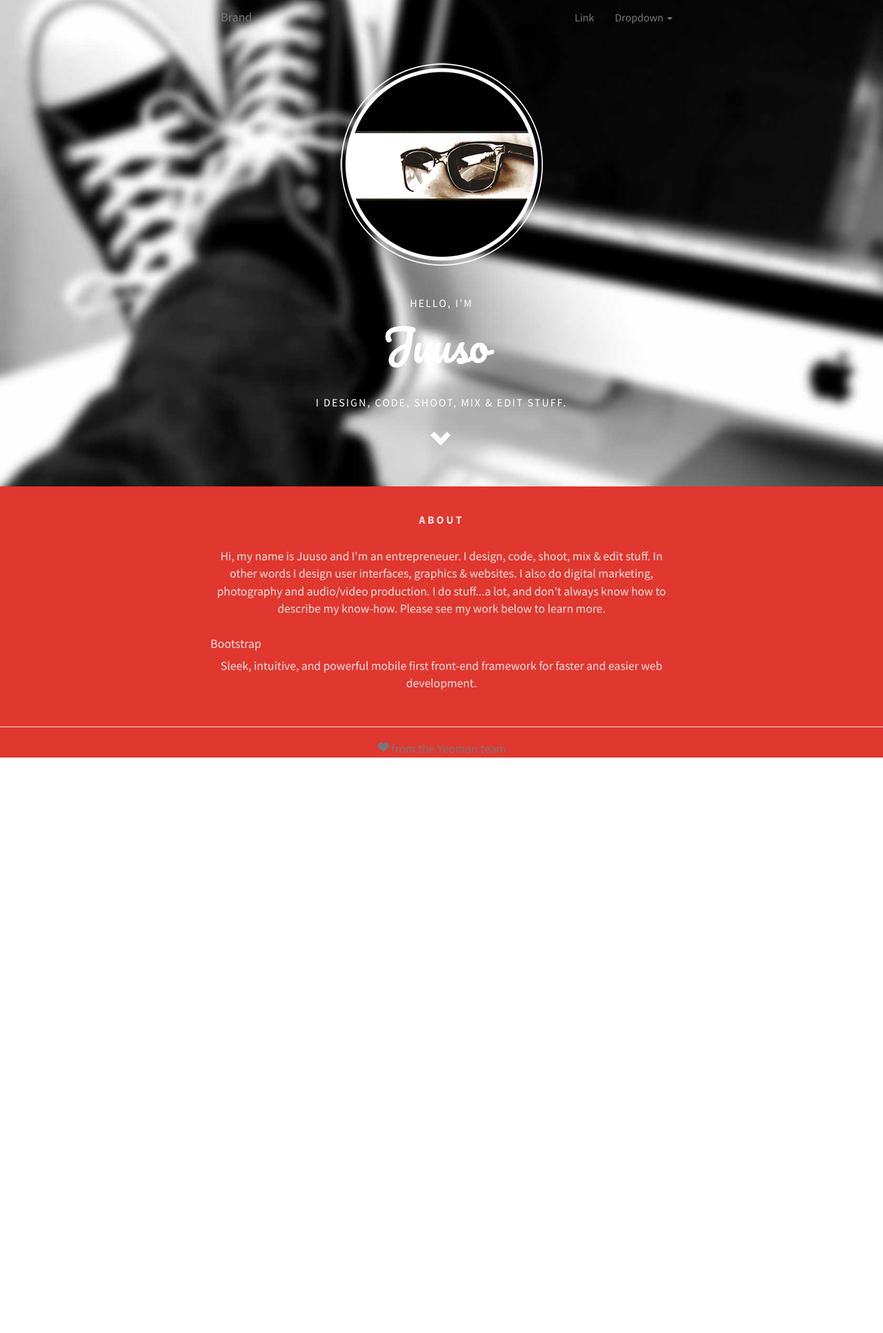
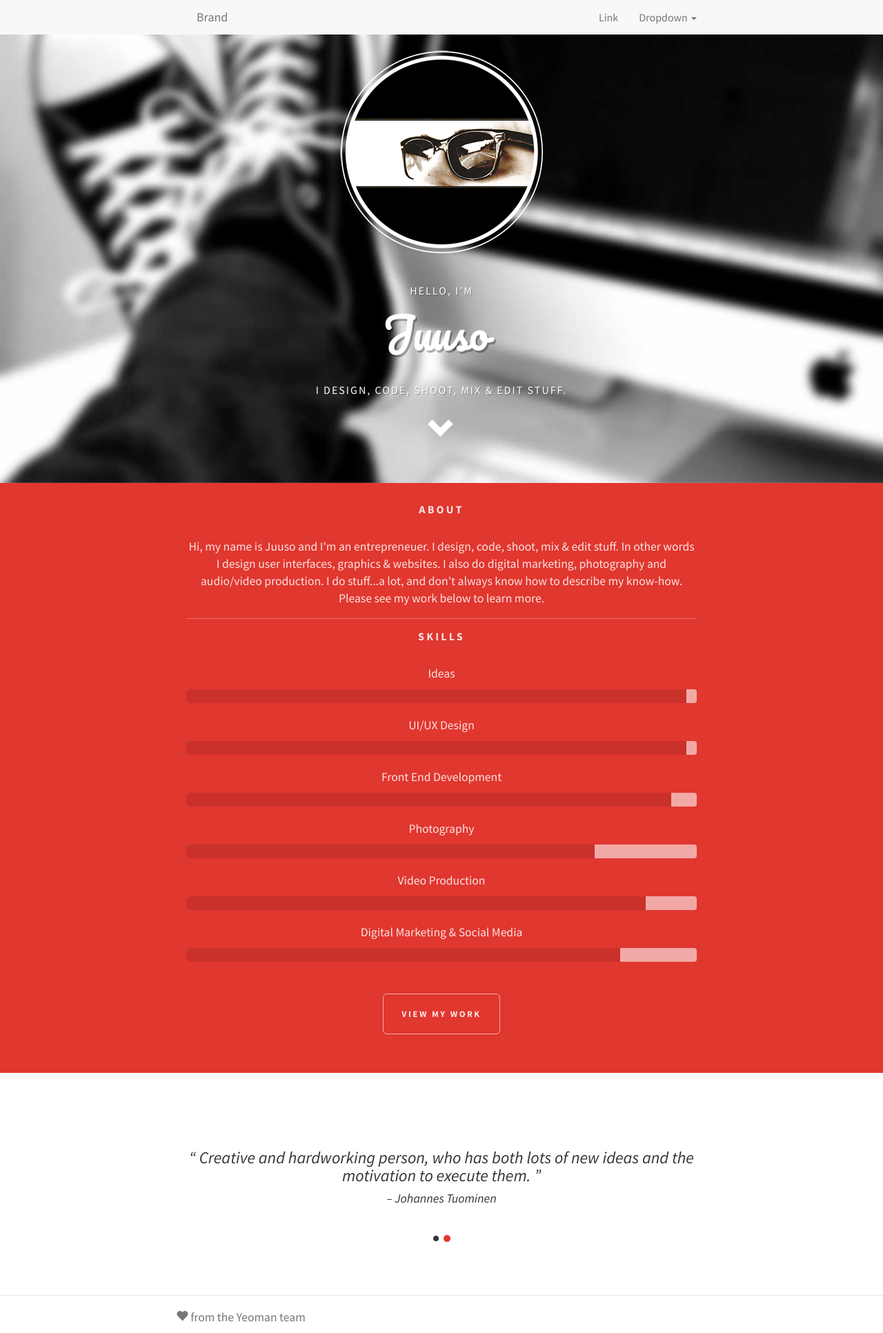
Before and after one commit to juusoco/Portfolio, a website: page app/index.html in a window 1280 px wide. Shown: the whole page at 69% size. Before the commit the page ends 1108 px from the top, so only its background shows below. Drawn offline with nearby package versions, Linux system fonts and the light colour scheme; files that its build step writes are made by us from their sources.

Commit message:
Blurred jumbotron. About, Skills and Testimonial -sections.

```diff
--- a/app/index.html
+++ b/app/index.html
@@ -63,9 +63,18 @@
         </div>
     </header>
     <!-- /Navigation -->
-
+    <!-- Blur Images -->
+    <div class="blurImg">
+      <div style="background-image: url('images/bg_header_blurred.jpg')">
+      </div>
+      <div class="blur" style="background-image: url('images/bg_header_blurred_more.jpg')">
+      </div>
+    </div>
+    <!-- /Blur Images -->
     <!-- Jumbotron -->
     <div class="jumbotron">
+
+      <div>
         <img class="img-responsive img-profile" src="images/profile.png">
           <p class="lead">Hello, I'm</p>
           <h1 class="juuso">Juuso</h1>
@@ -75,27 +84,92 @@
             <a href="#"><span class="glyphicon glyphicon-chevron-down"></span></a>
           </div>
       </div>
+    </div>
     <!-- /Jumbotron -->
-
     <!-- About -->
     <div class="about">
       <div class="container">
-          <div class="row marketing">
          <div class="col-lg-12">
               <h2 class="section_title">About</h2>
               <p>Hi, my name is Juuso and I'm an entrepreneuer. I design, code, shoot, mix & edit stuff. In other words I design user interfaces, graphics & websites. I also do digital marketing, photography and audio/video production. I do stuff...a lot, and don't always know how to describe my know-how. Please see my work below to learn more.</p>
-              <h4>Bootstrap</h4>
-              <p>Sleek, intuitive, and powerful mobile first front-end framework for faster and easier web development.</p>
+
+              <hr class="half-rule"></hr>
+
+              <h2 class="section_title">Skills</h2>
+
+              <p>Ideas</p>
+              <div class="progress">
+                <div class="progress-bar progress-bar-skill" role="progressbar" aria-valuenow="98" aria-valuemin="0" aria-valuemax="100" style="width: 98%;">
+                </div>
+              </div>
+              <p>UI/UX Design</p>
+              <div class="progress">
+                <div class="progress-bar progress-bar-skill" role="progressbar" aria-valuenow="98" aria-valuemin="0" aria-valuemax="100" style="width: 98%;">
+                </div>
+              </div>
+              <p>Front End Development</p>
+              <div class="progress">
+                <div class="progress-bar progress-bar-skill" role="progressbar" aria-valuenow="95" aria-valuemin="0" aria-valuemax="100" style="width: 95%;">
+                </div>
+              </div>
+              <p>Photography</p>
+              <div class="progress">
+                <div class="progress-bar progress-bar-skill" role="progressbar" aria-valuenow="80" aria-valuemin="0" aria-valuemax="100" style="width: 80%;">
+                </div>
+              </div>
+              <p>Video Production</p>
+              <div class="progress">
+                <div class="progress-bar progress-bar-skill" role="progressbar" aria-valuenow="90" aria-valuemin="0" aria-valuemax="100" style="width: 90%;">
+                </div>
+              </div>
+              <p>Digital Marketing & Social Media</p>
+              <div class="progress">
+                <div class="progress-bar progress-bar-skill" role="progressbar" aria-valuenow="85" aria-valuemin="0" aria-valuemax="100" style="width: 85%;">
+                </div>
+              </div>
+
+              <button type="button" class="btn btn-transparent btn-lg">View my work</button>
+
           </div>
       </div>
     </div>
     <!-- /About -->
+    <!-- Testimonials -->
+    <div class="testimonials">
+      <div class="container">
+        <div id="carousel-example-generic" class="carousel slide" data-ride="carousel">
+          <!-- Indicators -->
+          <ol class="carousel-indicators">
+            <li data-target="#carousel-example-generic" data-slide-to="0" class="active"></li>
+            <li data-target="#carousel-example-generic" data-slide-to="1"></li>
+          </ol>
 
+          <!-- Wrapper for slides -->
+          <div class="carousel-inner">
+            <div class="item active">
+              <div class="carousel-caption">
+              <h3>“ Juuso is definitely an interesting case. Rarely you get to work with a guy who is so full of ideas, a great team player and always so self improving. ”</h3>
+              <h4>– Ekku Ristilä</h4>
+              </div>
+            </div>
+            <div class="item">
+             <div class="carousel-caption">
+              <h3>“ Creative and hardworking person, who has both lots of new ideas and the motivation to execute them. ”</h3>
+              <h4>– Johannes Tuominen</h4>
+              </div>
+            </div>
+          </div>
+        </div>
+      </div>
+    </div>
+    <!-- /Testimonials -->
+    <!-- Footer -->
     <div class="footer">
+      <div class="container">
           <p><span class="glyphicon glyphicon-heart"></span> from the Yeoman team</p>
       </div>
-
     </div>
+    <!-- /Footer -->
 
     <!-- build:js(.) scripts/vendor.js -->
     <!-- bower:js -->
@@ -130,6 +204,7 @@
 
         <!-- build:js({app,.tmp}) scripts/main.js -->
         <script src="scripts/main.js"></script>
+        <script src="scripts/index.js"></script>
         <!-- endbuild -->
 </body>
 </html>
--- /dev/null
+++ b/app/scripts/index.js
@@ -0,0 +1,4 @@
+$(window).scroll(function() {
+	oVal = ($(window).scrollTop() / 240);
+	$('.blur').css('opacity', oVal);
+});
--- a/app/styles/front.css
+++ b/app/styles/front.css
@@ -1,5 +1,7 @@
+/***** Fonts *****/
+
 body {
-  font-family: "Source Sans Pro",Helvetica,Arial,sans-serif;
+   font-family: "Source Sans Pro",Helvetica,Arial,sans-serif;
   line-height: 1.42857;
   color: #333;
   background-color: #FFF;
@@ -7,42 +9,32 @@ body {
   -moz-osx-font-smoothing: grayscale;
 }
 
-p {
-  font-size: 1.1em;
+.container {
+  max-width: 800px;
 }
 
-.navbar-default {
-  background-color: transparent;
+.container-wide {
+  max-width: 1100px;
+  padding-right: 15px;
+  padding-left: 15px;
+  margin-right: auto;
+  margin-left: auto;
 }
 
-h2.section_title {
+h2 {
   font-size: 1em;
   font-weight: 700;
   text-transform: uppercase;
   letter-spacing: 0.2em;
   text-align: center;
+}
+
+h2.section_title {
   margin: 0 0 2em 0;
 }
 
-/* Jumbotron */
-
-.img-profile {
-  margin: 40px auto;
-}
-
-.juuso {
-  font-family: 'Pacifico', cursive;
-  margin: 0px 0.3em 0.6em 0px;
-  letter-spacing: -1px;
-}
-
-.jumbotron {
-  color: #fff;
-  background: url('../images/bg_header_blurred.jpg');
-  background-attachment: fixed;
-  background-size: cover;
-  background-position: center center;
-  margin-bottom: 0;
+p {
+  font-size: 1.1em;
 }
 
 .jumbotron p {
@@ -51,29 +43,197 @@ h2.section_title {
   font-weight: 400;
   text-transform: uppercase;
   letter-spacing: 2px;
+  text-shadow: 0.06em 0.06em 0 rgba(0, 0, 0, 0.3);
 }
+
+.jumbotron h1 {
+  text-shadow: 0.04em 0.04em 0 rgba(0, 0, 0, 0.3);
+}
+
+/***** Buttons *****/
 
 .arrow_button {
   margin: 1.5em 0 0 0;
 }
 
 .glyphicon-chevron-down {
-  font-size: 2em;
+  font-size: 2.5em;
   color: #fff;
+  transition: all 0.4s ease;
 }
 
 .glyphicon-chevron-down:hover {
-  color: #000;
+  color: rgba(0, 0, 0, 1);
 }
 
-/* About */
+.btn {
+  margin: 2em 0 2em;
+}
+
+.btn-lg, .btn-group-lg > .btn {
+    padding: 20px 26px;
+    font-size: 18px;
+    line-height: 1.33;
+    border-radius: 6px;
+}
+
+.btn-transparent {
+    font-size: 0.8em;
+    font-weight: 700;
+    text-transform: uppercase;
+    letter-spacing: 0.2em;
+    color: rgba(255, 245, 245, 0.9);
+    background-color: transparent;
+    border-color: rgba(255, 245, 245, 0.6);
+}
+
+.btn-transparent:hover {
+    color: #e0372f;
+    background-color: rgba(255, 245, 245, 0.6);
+    transition: all 0.4s ease;
+}
+
+/***** Jumbotron *****/
+
+    /***** Profile image *****/
+      .img-profile {
+        margin: 40px auto;
+      }
+
+      .juuso {
+        font-family: 'Pacifico', cursive;
+        margin: 0px 0.3em 0.6em 0px;
+        letter-spacing: -1px;
+      }
+
+.blurImg {
+  position:relative;
+  width:100%;
+  height:700px;
+  z-index: -1;
+  top:0;
+  left:0;
+}
+
+.blurImg > div {
+  position:fixed;
+  width:100%;
+  height:700px;
+  background-repeat:no-repeat;
+  background-size:cover;
+  background-position:center center;
+}
+
+.blur {
+  opacity:0;
+}
+
+.jumbotron {
+  z-index:1;
+  position: absolute;
+  top:0;
+  width:100%;
+  padding: 0px 20px;
+  background: none;
+}
+
+.jumbotron > div {
+  max-width: 600px;
+  margin: 0 auto;
+  padding-top: 30px;
+  height: 650px;
+  text-align: center;
+  color:White;
+}
+
+/***** Responsiveness *****/
+
+@media screen and (max-width: 500px){
+  body {
+    font-size: 12px;
+  }
+  .blurImg, .blurImg > div {
+    height: 600px;
+  }
+  .jumbotron > div {
+    width: auto;
+    padding-top: 30px;
+    height: 600px;
+  }
+}
+
+/***** About *****/
 
 .about {
+  z-index:1;
+  padding: 30px 0 30px 0;
+  text-align: center;
   background: #e0372f;
-  margin-bottom: 0;
   color: rgba(255, 245, 245, 0.9);
 }
 
-.about p {
-  text-align: center;
+.half-rule {
+  margin: 40px auto;
+  display: block; height: 1px;
+  border: 0; border-top: 1px solid rgba(255, 245, 245, 0.3);
+  margin: 1em 0; padding: 0;
 }
+
+.progress {
+    height: 20px;
+    margin-bottom: 20px;
+    overflow: hidden;
+    background-color: rgba(255, 245, 245, 0.6);
+    border-radius: 4px;
+    box-shadow: none;
+}
+
+.progress-bar {
+  box-shadow: none;
+}
+
+.progress-bar-skill {
+    background-color: #ca312a;
+}
+
+/***** Testimonials *****/
+
+.testimonials {
+  background: white;
+  padding: 70px 0px 100px;
+}
+
+.carousel-indicators {
+  bottom: -40px;
+}
+
+.carousel-indicators li {
+  background: #333;
+}
+
+.carousel-indicators .active {
+  background: #e0372f;
+}
+
+.carousel-caption {
+    position: relative;
+    top: 0px;
+    right: 0px;
+    bottom: 0px;
+    left: 0px;
+    width: 100%;
+    font-style: italic;
+    text-align: center;
+    color: #333;
+    text-shadow: none;
+    margin: 0px auto;
+    z-index: 10;
+    padding-top: 20px;
+    padding-bottom: 20px;
+}
+
+/***** Footer *****/
+
+.footer {
+  background: white;
+}
--- a/app/styles/main.css
+++ b/app/styles/main.css
@@ -51,7 +51,6 @@ body {
 /* Main marketing message and sign up button */
 .jumbotron {
   text-align: center;
-  border-bottom: 1px solid #e5e5e5;
 }
 
 .jumbotron .btn {
@@ -68,13 +67,13 @@ body {
   margin-top: 28px;
 }
 
-/* Responsive: Portrait tablets and up */
+/* Responsive: Portrait tablets and up
 @media screen and (min-width: 768px) {
   .container {
     max-width: 730px;
   }
 
-  /* Remove the padding we set earlier */
+  /* Remove the padding we set earlier
   .header,
   .marketing,
   .footer {
@@ -82,13 +81,13 @@ body {
     padding-right: 0;
   }
 
-  /* Space out the masthead */
+  /* Space out the masthead
   .header {
     margin-bottom: 30px;
   }
 
-  /* Remove the bottom border on the jumbotron for visual effect */
+  /* Remove the bottom border on the jumbotron for visual effect
   .jumbotron {
     border-bottom: 0;
   }
-}
+}*/
```
Also changed, not shown: app/images/bg_header_blurred_more.jpg (added), app/images/bg_header_new.jpg (deleted), app/images/img.jpeg (added), app/images/img_blur.jpeg (added), 1 other file. Lines whose indentation alone changed are shown as unchanged.
